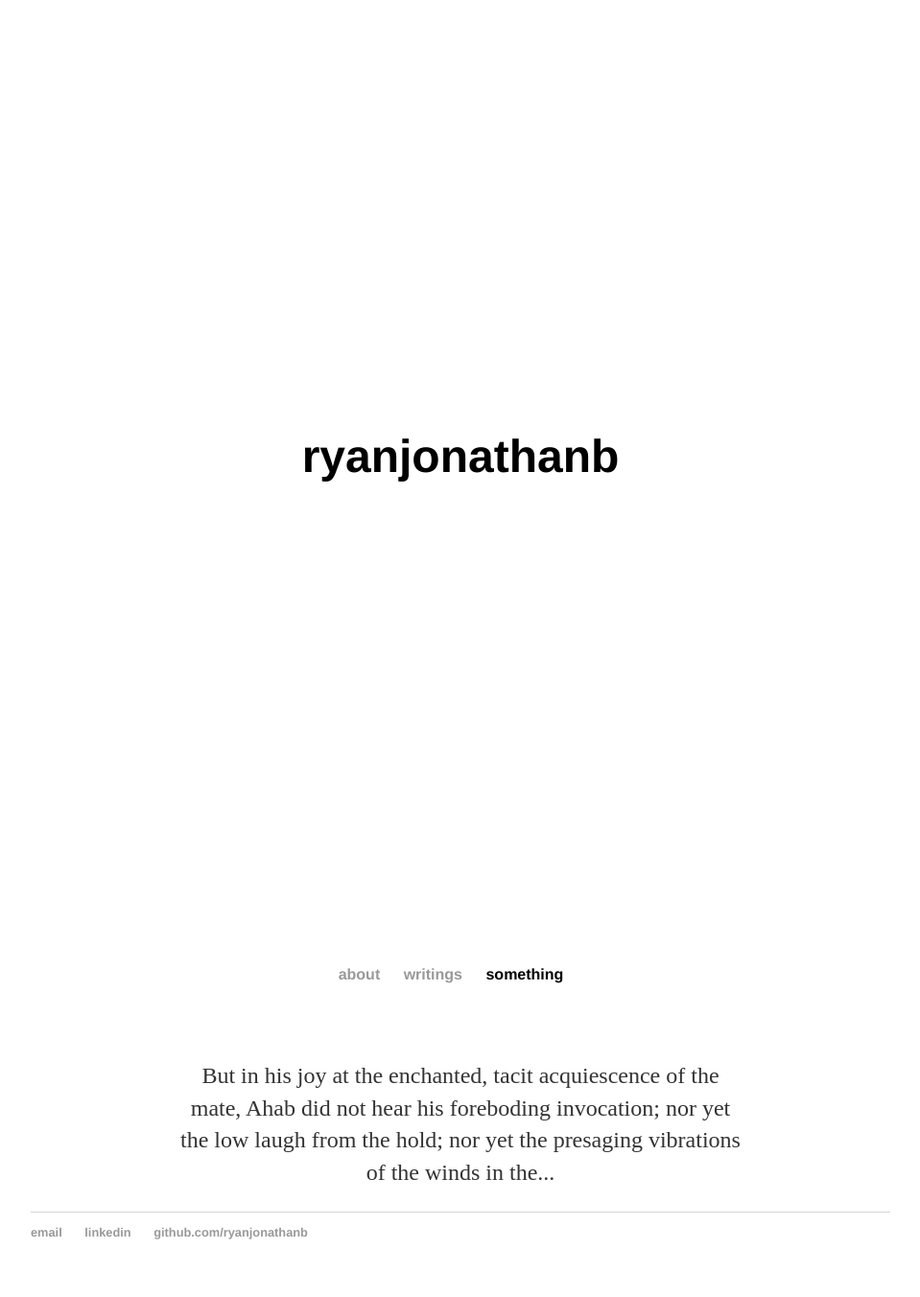
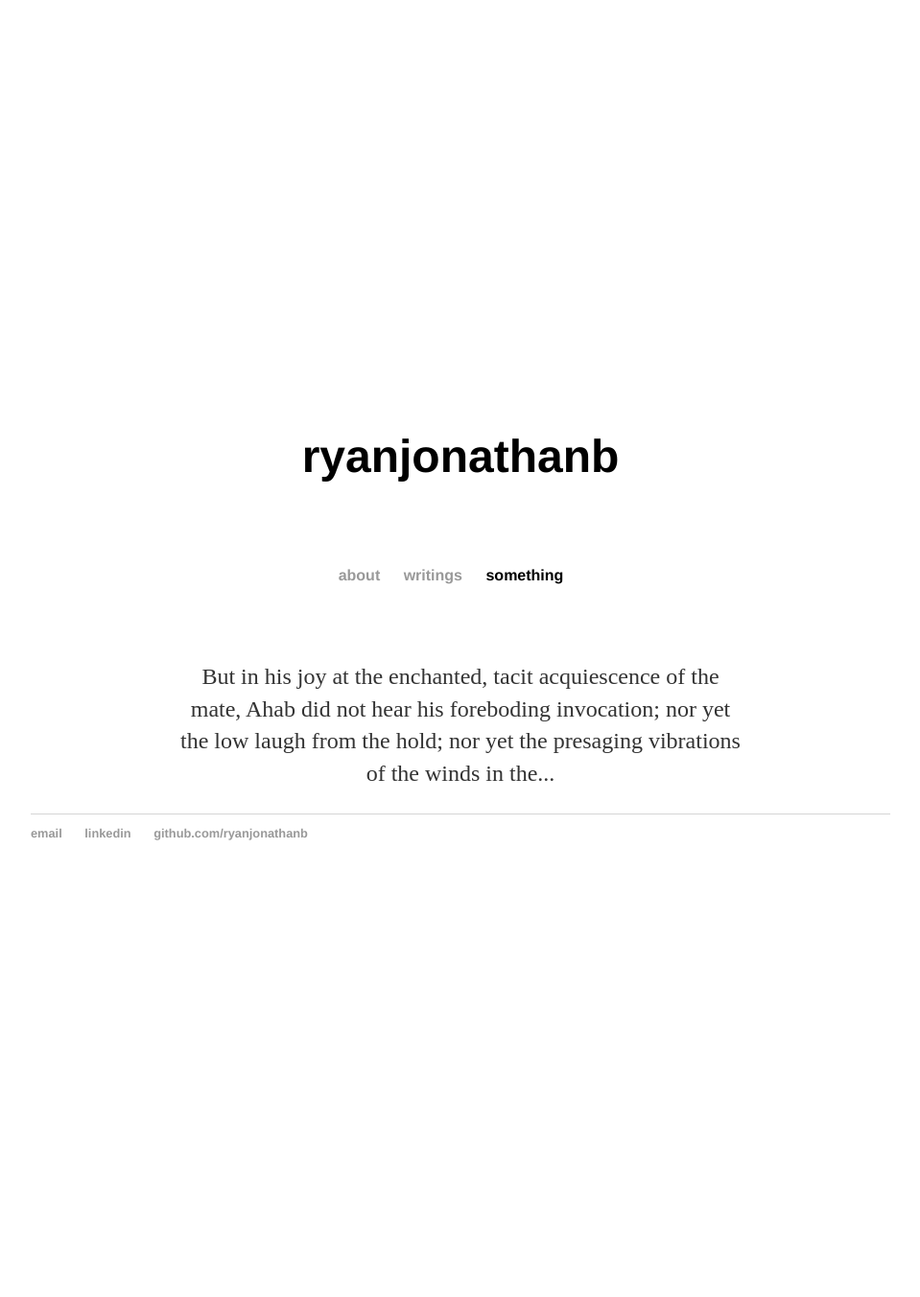
Before and after one commit to ryanjonathanb/ryanjonathanb.github.io, a Jekyll site: the page built from index.html, in a window 1280 px wide. Shown: the whole page at 96% size, without its empty margins (160-1119 px from the left). Built offline with Jekyll 4.4.1, drawn with Linux system fonts in a browser that asks for light colours; after the commit the page ends 936 px from its top, so only the background shows below that.

Commit message:
shift nav to above blurb

```diff
--- a/index.html
+++ b/index.html
@@ -4,7 +4,7 @@ title: ryanjonathanb
 ---
 <div class="blurb">
 	<div style="width: 100%; margin-top: 50%;">
-		<h1 style="text-align: center; margin-top: 50%; margin-bottom: 50%;">ryanjonathanb</h1>
+		<h1 style="text-align: center;">ryanjonathanb</h1>
 		<nav class="homepage">
 			<ul>
 				<li><a href="#">about</a></li>
```
